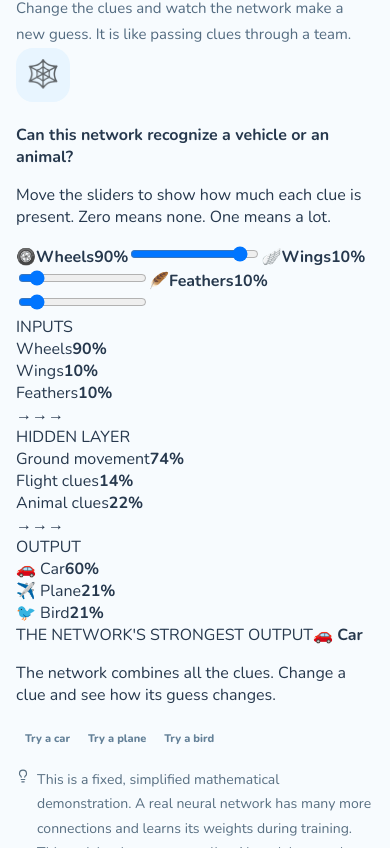
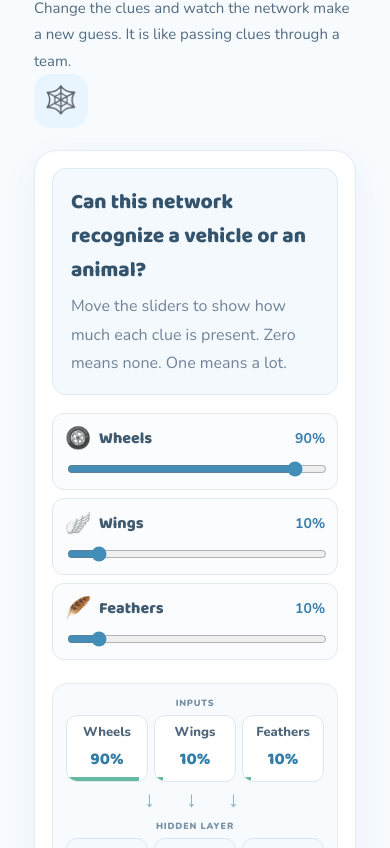
Before and after one commit to amir-dev-projects/ai-explorers, a React (Vite) app: page / in a window 390 px wide. Shown: the part 8356-9204 px from the top of the page. Built offline with nearby package versions, Linux system fonts and the light colour scheme.

Commit message:
Style neural network playground

```diff
--- a/src/styles.css
+++ b/src/styles.css
@@ -187,3 +187,59 @@
 .app-shell.teen-reader .rag-source-copy small{font-size:12px;line-height:1.7}
 .app-shell.teen-reader .rag-answer p{font-size:15px;line-height:1.8}
 @media(max-width:700px){.rag-workshop{padding:0 5% 44px}.rag-card{padding:17px}.rag-sources{grid-template-columns:1fr}.rag-question{padding:14px}.app-shell.young-reader .rag-source-copy small{font-size:12px}.rag-actions{flex-wrap:wrap}}
+
+
+/* Interactive neural network playground */
+.network-workshop{max-width:1120px;margin:0 auto;padding:0 7% 58px}
+.network-card{background:#fff;border:1px solid #e2eaf2;border-radius:22px;padding:25px;box-shadow:0 12px 35px rgba(53,91,130,.06)}
+.network-intro{padding:16px 18px;background:#f3f9fd;border:1px solid #dcecf7;border-radius:14px;margin-bottom:18px}
+.network-intro strong{font:800 18px 'Baloo 2';color:#34536d}
+.network-intro p{font-size:13px;line-height:1.75;color:#718397;margin:5px 0 0}
+.network-inputs{display:grid;grid-template-columns:repeat(3,minmax(0,1fr));gap:12px;margin-bottom:23px}
+.network-input{display:grid;gap:10px;padding:13px 15px;border:1px solid #e1eaf1;border-radius:12px;background:#fbfcfd}
+.network-input-title{display:flex;align-items:center;gap:8px;color:#405a70}
+.network-input-title>span{font-size:21px}
+.network-input-title strong{font:800 13px 'Baloo 2'}
+.network-input-title b{margin-left:auto;font-size:11px;color:#397eaa}
+.network-input input{width:100%;accent-color:#438eb9;cursor:pointer}
+.network-flow{display:grid;grid-template-columns:minmax(0,1fr) 24px minmax(0,1fr) 24px minmax(0,1fr);gap:9px;align-items:center;padding:18px 14px;background:#f8fbfd;border:1px solid #e5edf3;border-radius:15px}
+.network-layer{display:grid;gap:11px;min-width:0}
+.network-layer-title{font-size:9px;letter-spacing:.8px;font-weight:900;color:#7890a3;text-align:center}
+.network-node{position:relative;overflow:hidden;display:grid;gap:4px;min-height:66px;padding:10px 9px;border:1px solid #dce7ef;border-radius:11px;background:#fff;text-align:center}
+.network-node>span{font-size:10px;line-height:1.35;font-weight:800;color:#4e6579}
+.network-node>strong{font:800 14px 'Baloo 2';color:#347da7}
+.network-node>i{position:absolute;bottom:0;left:0;height:4px;width:calc(var(--activation)*100%);background:#65b9a0;transition:width .2s}
+.hidden-node{background:#f4f9fd;border-color:#d6e8f4}
+.output-node{background:#f2faf5;border-color:#d8eee0}
+.network-connectors{display:grid;gap:33px;justify-items:center;color:#8aafc6;font-size:22px;font-weight:900}
+.network-takeaway{margin-top:17px;padding:16px 18px;border:1px solid #dcece5;border-radius:13px;background:#f2faf5}
+.network-takeaway>span{font-size:9px;letter-spacing:.8px;color:#438967;font-weight:900}
+.network-takeaway>strong{display:block;font:800 22px 'Baloo 2';color:#3f7255;margin:5px 0}
+.network-takeaway p{font-size:13px;line-height:1.7;color:#496c58;margin:0}
+.network-actions{display:flex;gap:8px;flex-wrap:wrap;margin-top:12px}
+.network-actions .rag-reset{border:1px solid #dce6ef;border-radius:9px;background:#fff;padding:9px 12px}
+.app-shell.young-reader .network-intro strong{font-size:21px}
+.app-shell.young-reader .network-intro p{font-size:16px;line-height:1.8}
+.app-shell.young-reader .network-input-title strong{font-size:16px}
+.app-shell.young-reader .network-input-title b{font-size:14px}
+.app-shell.young-reader .network-node>span{font-size:13px}
+.app-shell.young-reader .network-node>strong{font-size:17px}
+.app-shell.young-reader .network-takeaway>strong{font-size:24px}
+.app-shell.young-reader .network-takeaway p{font-size:16px;line-height:1.8}
+.app-shell.teen-reader .network-intro p{font-size:14px;line-height:1.8}
+.app-shell.teen-reader .network-node>span{font-size:11px}
+.app-shell.teen-reader .network-takeaway p{font-size:14px;line-height:1.8}
+@media(max-width:700px){
+ .network-workshop{padding:0 5% 44px}
+ .network-card{padding:17px}
+ .network-inputs{grid-template-columns:1fr;gap:8px}
+ .network-input{padding:10px 12px;gap:7px}
+ .network-flow{grid-template-columns:1fr;gap:8px;padding:13px}
+ .network-layer{grid-template-columns:repeat(3,minmax(0,1fr));gap:6px}
+ .network-layer-title{grid-column:1/-1}
+ .network-node{min-height:64px;padding:8px 5px}
+ .network-node>span{font-size:9px}
+ .network-connectors{display:flex;justify-content:center;gap:20px;line-height:1}
+ .network-connectors span{transform:rotate(90deg)}
+ .network-takeaway p{font-size:12px}
+}
```
